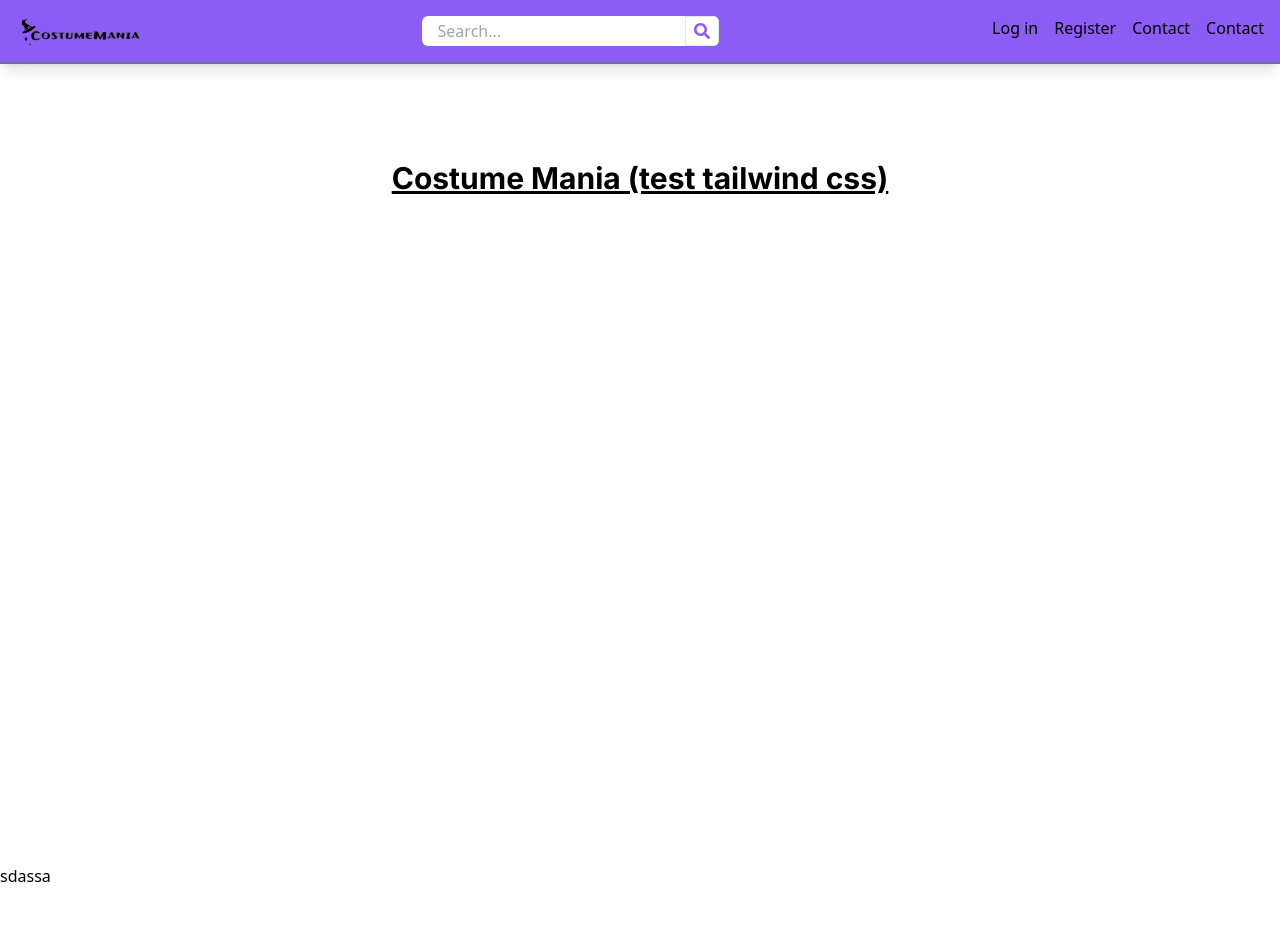
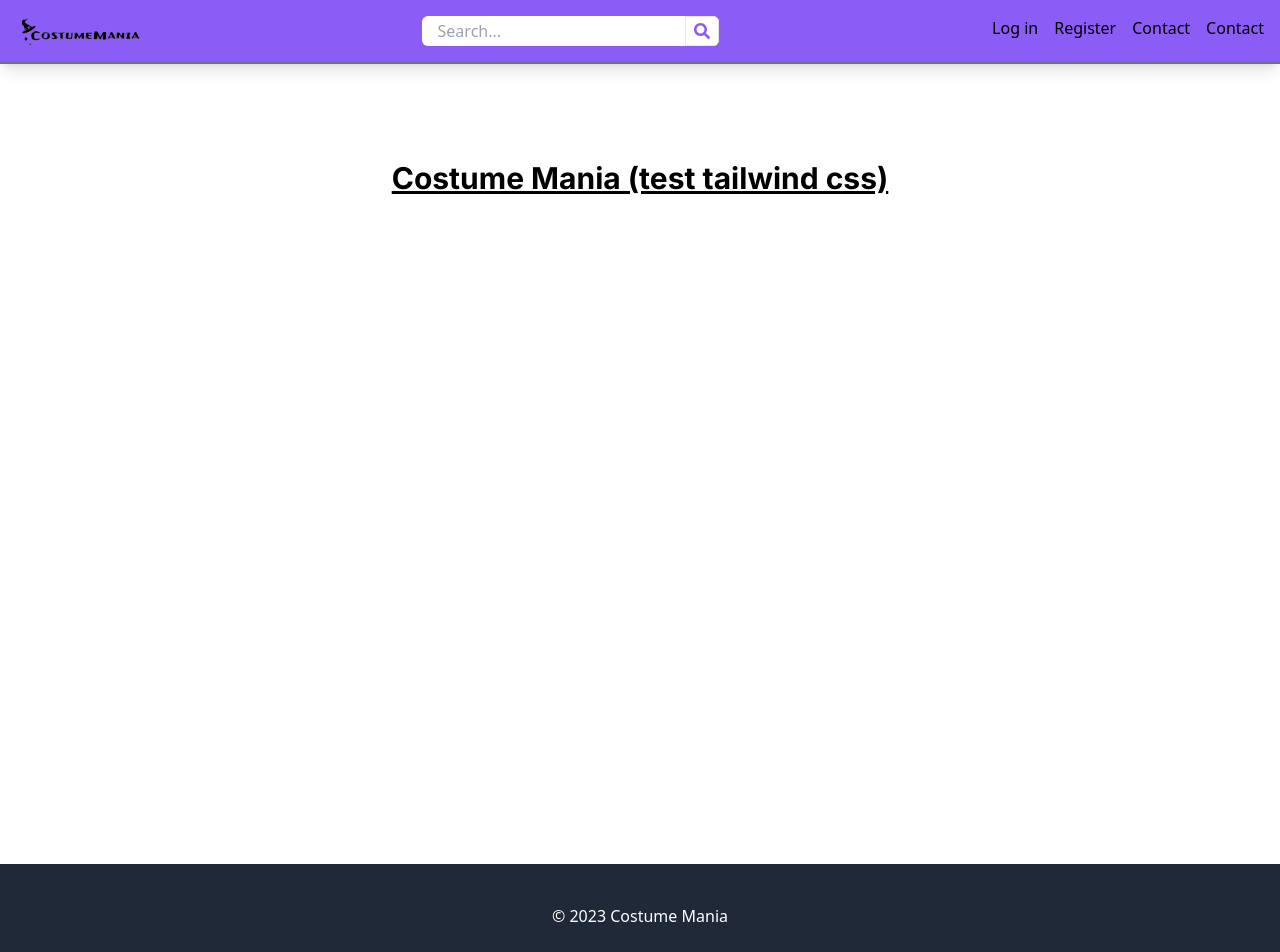
Before and after one commit to Daniel-Zemanate/PI2G1-front-costume-mania, a Next.js app: page / in a window 1280 px wide. Shown: the top 952 px of the page. Before the commit the page ends 888 px from the top, so only its background shows below. Built offline with nearby package versions, Linux system fonts and the light colour scheme.

Commit message:
init footer

```diff
--- /dev/null
+++ b/src/components/Footer/index.tsx
@@ -0,0 +1,13 @@
+import React from 'react';
+
+function Footer() {
+  return (
+    <footer className="bg-gray-800 text-white py-10">
+      <div className="container mx-auto">
+        <p className="text-center">© 2023 Costume Mania</p>
+      </div>
+    </footer>
+  );
+}
+
+export default Footer;
--- a/src/layouts/rootLayout.tsx
+++ b/src/layouts/rootLayout.tsx
@@ -1,5 +1,6 @@
 import React from "react";
 import NavBar from '@components/NavBar'
+import Footer from "@/components/Footer";
 
 export default function RootLayout({
   children,
@@ -10,7 +11,7 @@ export default function RootLayout({
     <>
       <NavBar />
       <main>{children}</main>
-      <footer>sdassa</footer>
+      <Footer />
     </>
   );
 }
```
